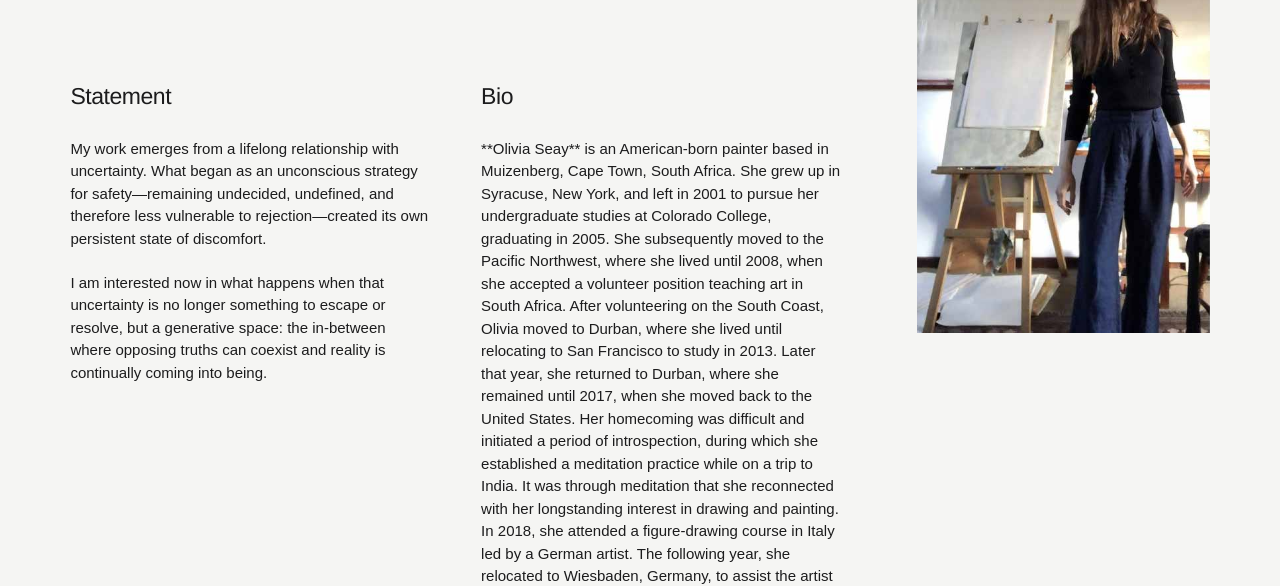
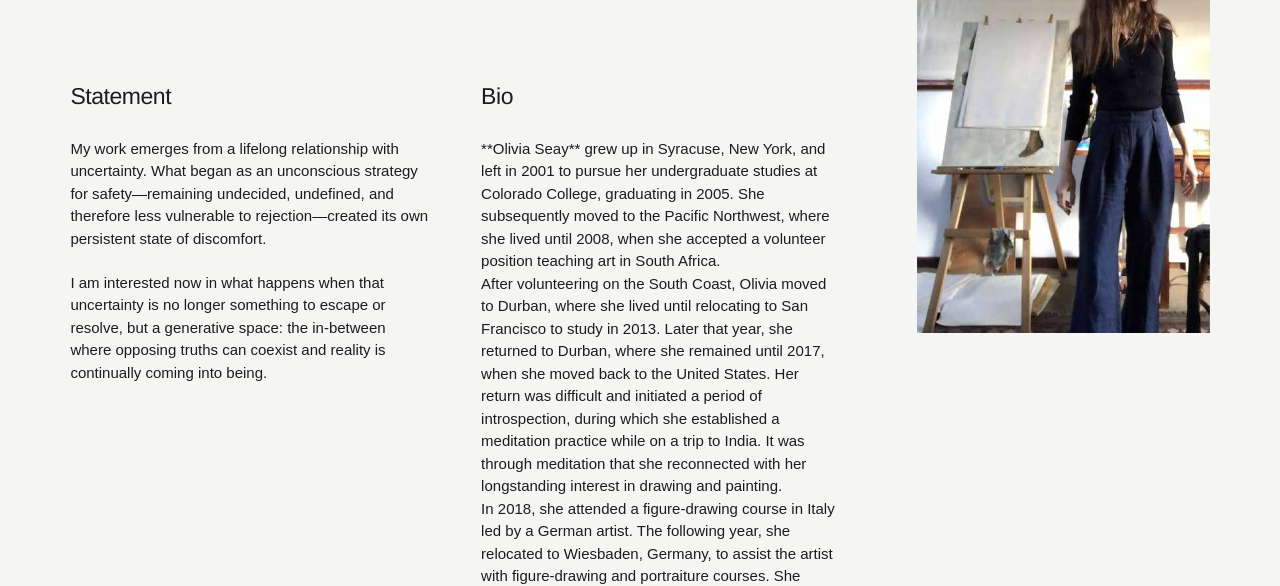
Before and after one commit to Darlingwolf2/olivia-seay, a plain HTML site: page about/index.html in a window 1280 px wide. Shown: the part 222-808 px from the top of the page. Drawn offline with Linux system fonts and the light colour scheme.

Commit message:
Update index.html

```diff
--- a/about/index.html
+++ b/about/index.html
@@ -1,10 +1,7 @@
 <!doctype html><html lang="en"><head><meta charset="utf-8"><meta name="viewport" content="width=device-width,initial-scale=1"><meta name="description" content="About artist Olivia Seay."><title>About — Olivia Seay</title><link rel="stylesheet" href="/olivia-seay/styles.css"><link rel="stylesheet" href="/olivia-seay/about.css"><link rel="stylesheet" href="/olivia-seay/refinements.css"></head><body class="about-page">
 <header class="site-header"><a class="site-title" href="/olivia-seay/">Olivia Seay</a><button class="menu-button" type="button" aria-expanded="false" aria-controls="site-nav">Menu</button><nav id="site-nav" class="site-nav" aria-label="Primary navigation"><a href="/olivia-seay/work/">Work</a><a class="active" href="/olivia-seay/about/">About</a><a href="https://www.instagram.com/olivia_seay_art/" target="_blank" rel="noreferrer">Instagram</a></nav></header>
-<main class="page-shell about-shell"><div class="about-copy"><h1>About</h1><div class="about-grid"><section><h2>Statement</h2><div class="prose"><p>My work emerges from a lifelong relationship with uncertainty. What began as an unconscious strategy for safety—remaining undecided, undefined, and therefore less vulnerable to rejection—created its own persistent state of discomfort.</p><p>I am interested now in what happens when that uncertainty is no longer something to escape or resolve, but a generative space: the in-between where opposing truths can coexist and reality is continually coming into being.</p></div></section><section><h2>Bio</h2><div class="prose"><p>**Olivia Seay** is an American-born painter based in Muizenberg, Cape Town, South Africa. She grew up in Syracuse, New York, and left in 2001 to pursue her undergraduate studies at Colorado College, graduating in 2005. She subsequently moved to the Pacific Northwest, where she lived until 2008, when she accepted a volunteer position teaching art in South Africa.
-
-After volunteering on the South Coast, Olivia moved to Durban, where she lived until relocating to San Francisco to study in 2013. Later that year, she returned to Durban, where she remained until 2017, when she moved back to the United States. Her homecoming was difficult and initiated a period of introspection, during which she established a meditation practice while on a trip to India. It was through meditation that she reconnected with her longstanding interest in drawing and painting.
-
-In 2018, she attended a figure-drawing course in Italy led by a German artist. The following year, she relocated to Wiesbaden, Germany, to assist the artist with figure-drawing and portraiture courses. She visited Cape Town over the holiday break, intending to resume the arrangement in Germany in the new year. The onset of the COVID-19 pandemic interrupted those plans, and she remained in South Africa.
-
+<main class="page-shell about-shell"><div class="about-copy"><h1>About</h1><div class="about-grid"><section><h2>Statement</h2><div class="prose"><p>My work emerges from a lifelong relationship with uncertainty. What began as an unconscious strategy for safety—remaining undecided, undefined, and therefore less vulnerable to rejection—created its own persistent state of discomfort.</p><p>I am interested now in what happens when that uncertainty is no longer something to escape or resolve, but a generative space: the in-between where opposing truths can coexist and reality is continually coming into being.</p></div></section><section><h2>Bio</h2><div class="prose"><p>**Olivia Seay** grew up in Syracuse, New York, and left in 2001 to pursue her undergraduate studies at Colorado College, graduating in 2005. She subsequently moved to the Pacific Northwest, where she lived until 2008, when she accepted a volunteer position teaching art in South Africa. <br>
+After volunteering on the South Coast, Olivia moved to Durban, where she lived until relocating to San Francisco to study in 2013. Later that year, she returned to Durban, where she remained until 2017, when she moved back to the United States. Her return was difficult and initiated a period of introspection, during which she established a meditation practice while on a trip to India. It was through meditation that she reconnected with her longstanding interest in drawing and painting. <br>
+In 2018, she attended a figure-drawing course in Italy led by a German artist. The following year, she relocated to Wiesbaden, Germany, to assist the artist with figure-drawing and portraiture courses. She visited Cape Town over the holiday break, intending to resume the arrangement in Germany in the new year. The onset of the COVID-19 pandemic interrupted those plans, and she remained in South Africa. <br>
 Olivia now maintains an independent painting practice from her home studio in Muizenberg, working primarily in oil on paper.</p><p>She is also a certified mindfulness meditation teacher. Her practice is informed by attention, ambiguity and the capacity to hold opposing truths at once.</p></div></section></div></div><figure class="about-photo"><img src="/olivia-seay/assets/about-olivia.jpg" alt="Olivia Seay standing beside an easel in her studio"></figure></main>
 <footer><div class="footer-enquiries"><h2>Enquiries</h2><p>For artwork enquiries or further information:<br><a href="mailto:oliviaseayart@gmail.com">oliviaseayart@gmail.com</a><br><a href="https://www.instagram.com/olivia_seay_art/" target="_blank" rel="noreferrer">@olivia_seay_art</a></p></div><div class="footer-meta"><p>© 2026 Olivia Seay</p><p>Artwork may not be used or reproduced without permission.</p></div></footer><script src="/olivia-seay/nav.js"></script></body></html>
```
